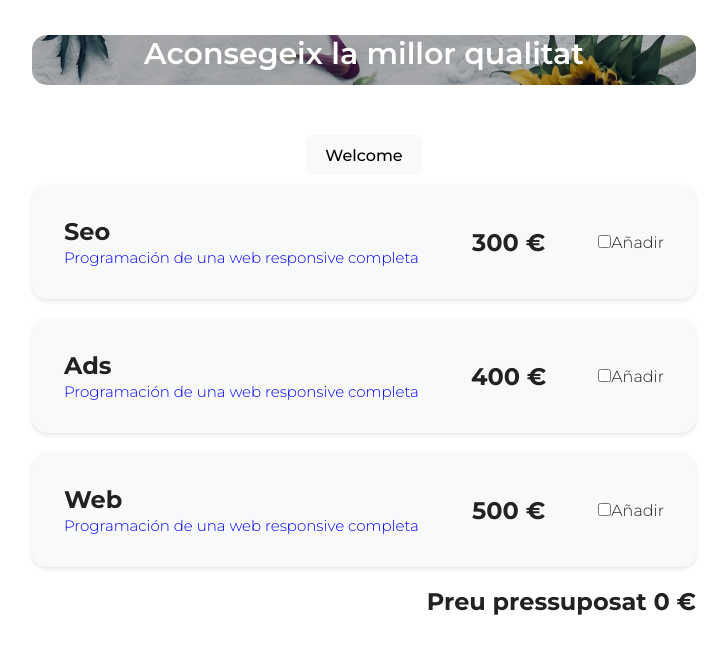
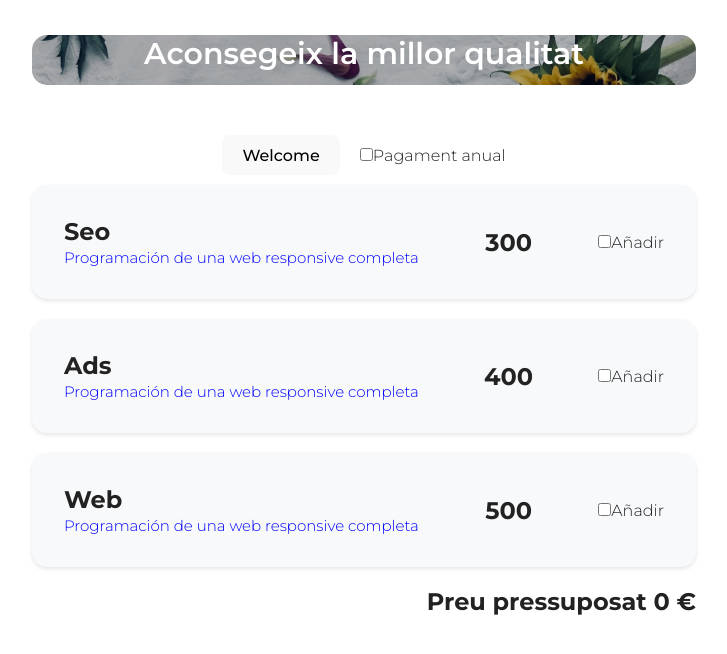
Before and after one commit to sergpalich/Presupuestos, a React (Vite) app: page /offers in a window 1280 px wide. Shown: the top 654 px of the page, without its empty margins (276-1003 px from the left). Built offline with nearby package versions, Linux system fonts and the light colour scheme.

Commit message:
Anual discount

```diff
--- a/src/assets/index.css
+++ b/src/assets/index.css
@@ -179,6 +179,7 @@ button:focus-visible {
 .welcomePage{
   margin-top: 20px;
   margin-bottom: 10px;
+  margin-right: 20px;
 }
 
 .welcomePage:hover{
--- a/src/components/CheckBox.jsx
+++ b/src/components/CheckBox.jsx
@@ -20,7 +20,7 @@ const CheckBox = ({ offers }) => {
   const [selectedOffers, setSelectedOffers] = useState([]);
   /* ---------- Establece precio total y su estado inicial -------*/
   const [totalPrice, setTotalPrice] = useState(0);
-
+  const [applyDiscount, setApplyDiscount] = useState(false);
 
   useEffect(() => {
     let suplemento =
@@ -31,9 +31,11 @@ const CheckBox = ({ offers }) => {
       (services.ads && 400) +
       suplemento;
 
-
+    if (applyDiscount) {
+      total *= 0.8; // Aplicar 20% de descuento
+    }
     setTotalPrice(total);
-  }, [services, webDetails]);
+  }, [services, webDetails, applyDiscount]);
 
   const addService = (id, isSelected) => {
     const selectedOffer = offers.find((offer) => offer.id === id);
@@ -90,11 +92,25 @@ const CheckBox = ({ offers }) => {
     }));
   };
 
+  const toggleDiscount = () => {
+    setApplyDiscount((prev) => !prev);
+  };
+
   return (
     <div>
-      <Link to={"/"}>
-        <button className="welcomePage">Welcome</button>
-      </Link>
+      <div>
+        <Link to={"/"}>
+          <button className="welcomePage">Welcome</button>
+        </Link>
+        <label className="switch">
+            <input
+              type="checkbox"
+              checked={applyDiscount}
+              onChange={toggleDiscount}
+            />
+            <span className="slider round">Pagament anual</span>
+        </label>
+      </div>
       <div className="card-container">
         {offers.map((offer, index) => (
           <Card className="card" key={index}>
@@ -105,7 +121,9 @@ const CheckBox = ({ offers }) => {
               </p>
             </div>
             <div>
-              <h2 className="price">{offer.price} €</h2>
+              <h2 className="price">
+                {applyDiscount ? (offer.price * 80) / 100 : offer.price}{" "}
+              </h2>
             </div>
             <Form>
               <Form.Check
@@ -159,7 +177,13 @@ const CheckBox = ({ offers }) => {
       </div>
 
       {(services.web || services.ads || services.seo) && (
-        <OfferForm totalPrice={totalPrice} services={services} prevSelectedOffers={selectedOffers} offers={offers} webdetails={webDetails}/>
+        <OfferForm
+          totalPrice={totalPrice}
+          services={services}
+          prevSelectedOffers={selectedOffers}
+          offers={offers}
+
+        />
       )}
     </div>
   );
--- a/src/components/OfferForm.jsx
+++ b/src/components/OfferForm.jsx
@@ -1,7 +1,7 @@
 import { useState } from "react";
 import { FaMagnifyingGlass } from "react-icons/fa6";
 
-const OfferForm = ({ totalPrice, services, webDetails}) => {
+const OfferForm = ({ totalPrice, services}) => {
   const [isSaved, setIsSaved] = useState(false);
   const [userName, setUserName] = useState("");
   const [userPhone, setUserPhone] = useState("");
```
